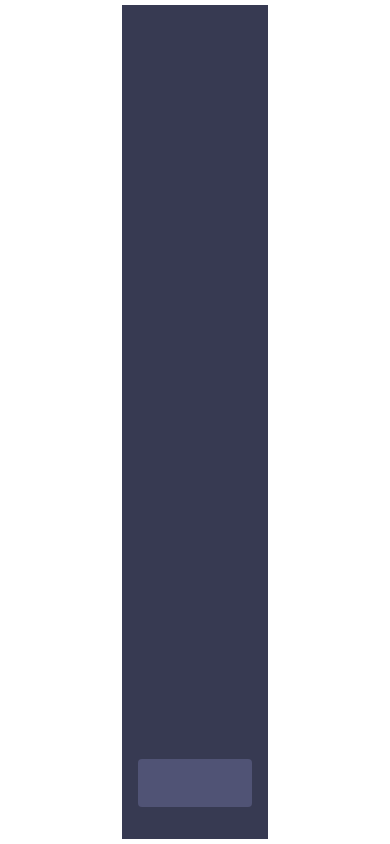
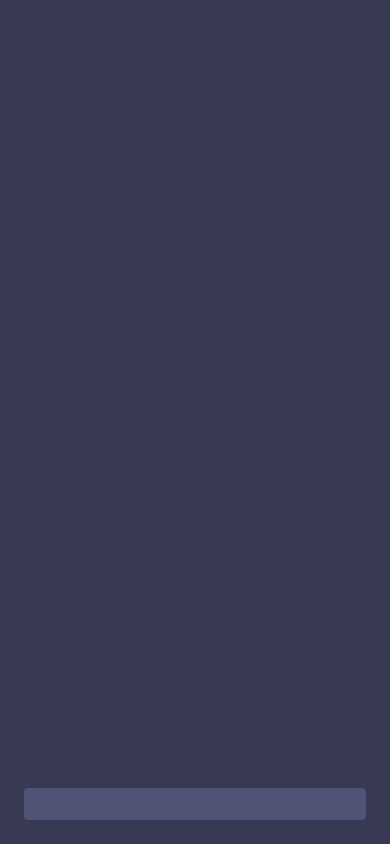
Before and after one commit to poisedbit/chatbot, a Svelte app: page / in a window 390 px wide. Built offline with nearby package versions, Linux system fonts and the light colour scheme.

Commit message:
Replace: textarea with contenteditable div; [...]
Add: responsive resizing; Change: div elements with semantic elements

```diff
--- a/index.html
+++ b/index.html
@@ -8,6 +8,7 @@
 		<title>Chatbot</title>
 	</head>
 	<body>
+		<div id="app"></div>
 		<script type="module" src="/src/main.ts"></script>
 	</body>
 </html>
--- a/src/App.svelte
+++ b/src/App.svelte
@@ -12,4 +12,16 @@
 		height: 100vh;
 		padding: 1.25% 31.25%;
 	}
+
+	@media only screen and (min-width: 769px) and (max-width: 1024px) {
+		main {
+			padding: 1.2% 25%;
+		}
+	}
+
+	@media only screen and (max-width: 768px) {
+		main {
+			padding: 0;
+		}
+	}
 </style>
--- a/src/components/MessageInputField.svelte
+++ b/src/components/MessageInputField.svelte
@@ -1,17 +1,7 @@
-<script lang="ts">
-	function autoResizeTextArea(e: Event) {
-		const textarea = e.currentTarget as HTMLTextAreaElement;
-		textarea.style.height = "auto";
-		textarea.style.height = `${textarea.scrollHeight}px`;
-	}
-</script>
-
 <div class="message-input-container flex-col">
-	<textarea
-		class="message-textarea dark-1"
-		name="message-textarea"
-		rows="1"
-		on:input={autoResizeTextArea}
+	<section
+		class="message-input-field textarea-like dark-1"
+		contenteditable="true"
 	/>
 </div>
 
@@ -19,13 +9,22 @@
 	.message-input-container {
 		height: 10%;
 		width: 100%;
-		padding: 1rem 0;
+		justify-content: flex-end;
 	}
 
-	.message-textarea {
+	.message-input-field {
 		width: 100%;
-		height: auto;
 		padding: 1rem;
 		border-radius: 0.25rem;
 	}
+
+	@media only screen and (max-width: 768px) {
+		.message-input-container {
+			padding: 0.5rem;
+		}
+
+		.message-input-field {
+			padding: 0.5rem;
+		}
+	}
 </style>
--- a/src/components/MessageLog.svelte
+++ b/src/components/MessageLog.svelte
@@ -1,4 +1,6 @@
-<div class="message-log" />
+<section class="message-log">
+	<slot />
+</section>
 
 <style>
 	.message-log {
--- a/src/main.ts
+++ b/src/main.ts
@@ -3,7 +3,7 @@ import "./style/reset.css";
 import App from "./App.svelte";
 
 const app = new App({
-	target: document.body,
+	target: document.getElementById("app"),
 });
 
 export default app;
--- a/src/style/app.css
+++ b/src/style/app.css
@@ -13,7 +13,7 @@
 		sans-serif;
 }
 
-textarea {
+/* textarea {
 	border: none;
 	overflow: auto;
 	outline: none;
@@ -23,11 +23,24 @@ textarea {
 	box-shadow: none;
 
 	resize: none;
-}
+} */
 
 .flex-col {
 	display: flex;
 	flex-direction: column;
+}
+
+.textarea-like {
+	border: none;
+	overflow: auto;
+	outline: none;
+	box-shadow: none;
+
+	-webkit-user-select: text;
+	user-select: text;
+
+	white-space: pre-wrap;
+	word-break: break-word;
 }
 
 .dark-0 {
```
